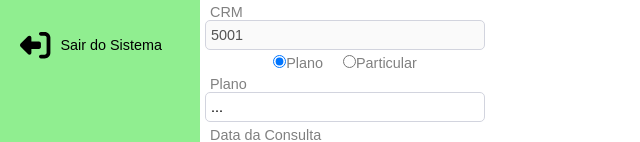
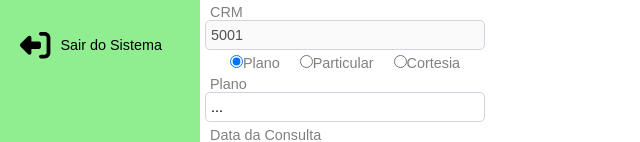
Before and after one commit to HumbertoFox/projeto-1-react, a React (Vite) app: page /consultationDRX in a window 1280 px wide. Shown: the part 616-758 px from the top of the page, without its empty margins (0-640 px from the left). Built offline with nearby package versions, Linux system fonts and the light colour scheme; sample sign-in values are in the browser's storage.

Commit message:
upgrade form doutores repitindo

```diff
--- a/src/components/form/formpatientdrx.jsx
+++ b/src/components/form/formpatientdrx.jsx
@@ -2,7 +2,7 @@ import React, { useEffect, useState } from "react";
 import { useAuth } from "../../contexts/authcontext";
 import { viaCepApi } from "../../services/viacep";
 import { useForm } from "react-hook-form";
-import { DivDate, DivDateAge, DivDateBirth, DivNameEd, DivParticular, DivPlan, DivRadio, FormDoctor } from "../../styles/formdrstyle";
+import { DivCourtesy, DivDate, DivDateAge, DivDateBirth, DivNameEd, DivParticular, DivPlan, DivRadio, FormDoctor } from "../../styles/formdrstyle";
 import { SubmitButton } from "../button/buttonsubmit";
 import { LabelText } from "../../styles/labelstyle";
 import { ActivityClicked } from "../modal/eventsclick";
@@ -38,7 +38,9 @@ export const FormPatientDrX = () => {
     };
     const swapSelectedRadio = element => {
         const selectedValue = element.target.value;
+        const isCourtesy = selectedValue !== "courtesy";
         setSelectRadio(selectedValue);
+        setValue("courtesy", isCourtesy ? "Não" : "Sim");
     };
     const checkedZipCode = async (element) => {
         const clearZipCode = () => {
@@ -106,7 +108,6 @@ export const FormPatientDrX = () => {
     };
     const onSubmit = async (data) => {
         data.user_id = userSystem.id;
-        data.courtesy = "Não";
         await fetch("http://localhost/projeto-1-react/src/services/registerconsult.php", {
             method: "POST",
             headers: {
@@ -304,6 +305,15 @@ export const FormPatientDrX = () => {
                     />
                     Particular
                 </LabelText>
+                <LabelText htmlFor="courtesy">
+                    <input type="radio"
+                        value="courtesy"
+                        id="courtesy"
+                        checked={selectRadio === "courtesy" ? true : false}
+                        onChange={swapSelectedRadio}
+                    />
+                    Cortesia
+                </LabelText>
             </DivRadio>
             <DivPlan className={selectRadio}>
                 <LabelText htmlFor="plan">Plano</LabelText>
@@ -313,6 +323,10 @@ export const FormPatientDrX = () => {
                 <LabelText htmlFor="particular">Valor</LabelText>
                 <input type="text" id="particular" {...register("particular")} />
             </DivParticular>
+            <DivCourtesy className={selectRadio}>
+                <LabelText htmlFor="courtesy">Cortesia</LabelText>
+                <input type="text" id="courtesy" {...register("courtesy")} />
+            </DivCourtesy>
             <LabelText htmlFor="consultationdate">Data da Consulta</LabelText>
             <input
                 type="date"
```
